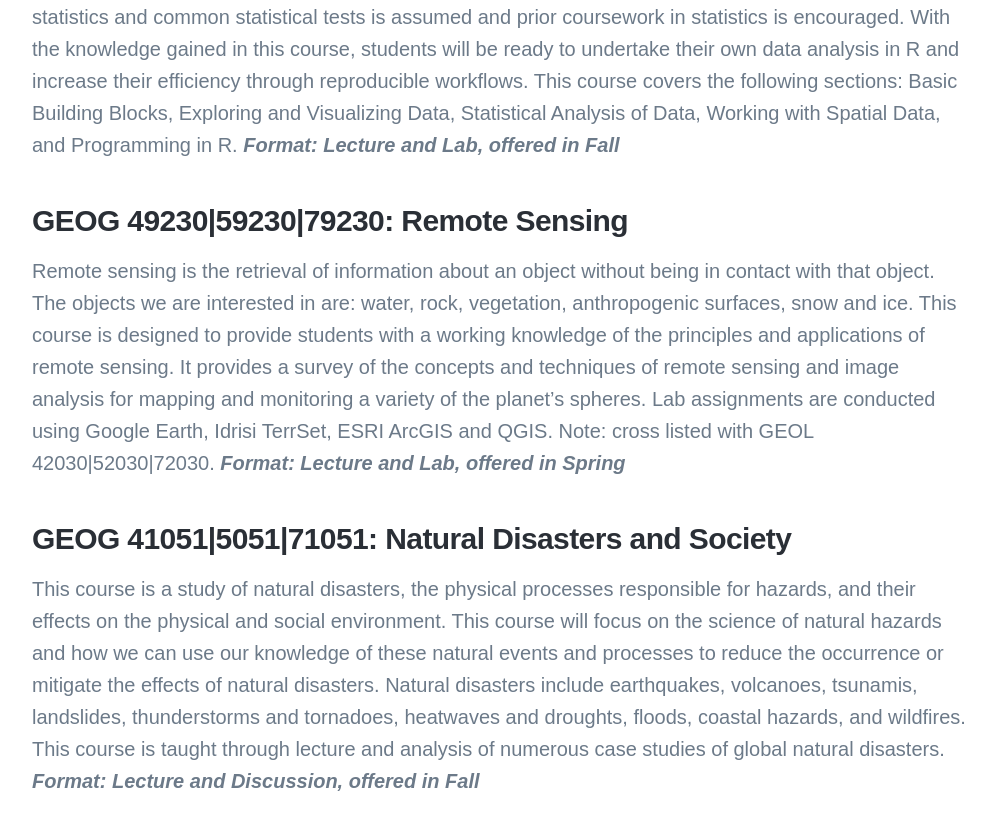
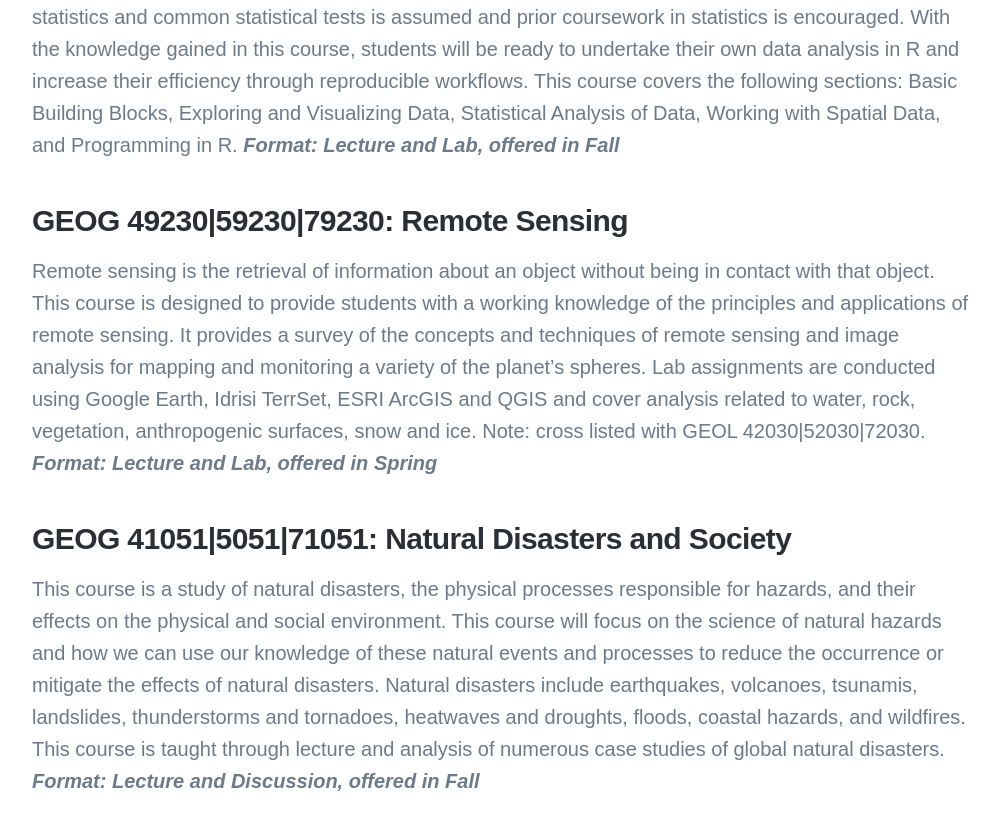
Before and after one commit to tjassal/tjassal.github.io, a Jekyll site: the page built from _pages/teaching.md, in a window 1280 px wide and 900 px high, scrolled down 1122 px. Shown: the top 830 px of the window, without its empty margins (138-1137 px from the left). Built offline with Jekyll 4.4.1, drawn with Linux system fonts in a browser that asks for light colours; nearby versions of some CDN libraries; some web fonts are replaced.

Commit message:
Update teaching.md

```diff
--- a/_pages/teaching.md
+++ b/_pages/teaching.md
@@ -15,7 +15,7 @@ The aim of the course is to teach students basic concepts, skills, and tools for
 
 ### GEOG 49230|59230|79230: Remote Sensing
 
-Remote sensing is the retrieval of information about an object without being in contact with that object. The objects we are interested in are: water, rock, vegetation, anthropogenic surfaces, snow and ice. This course is designed to provide students with a working knowledge of the principles and applications of remote sensing. It provides a survey of the concepts and techniques of remote sensing and image analysis for mapping and monitoring a variety of the planet’s spheres. Lab assignments are conducted using Google Earth, Idrisi TerrSet, ESRI ArcGIS and QGIS. Note: cross listed with GEOL 42030|52030|72030.
+Remote sensing is the retrieval of information about an object without being in contact with that object. This course is designed to provide students with a working knowledge of the principles and applications of remote sensing. It provides a survey of the concepts and techniques of remote sensing and image analysis for mapping and monitoring a variety of the planet’s spheres. Lab assignments are conducted using Google Earth, Idrisi TerrSet, ESRI ArcGIS and QGIS and cover analysis related to water, rock, vegetation, anthropogenic surfaces, snow and ice. Note: cross listed with GEOL 42030|52030|72030.
 ***Format: Lecture and Lab, offered in Spring***
 
 ### GEOG 41051|5051|71051: Natural Disasters and Society
```
